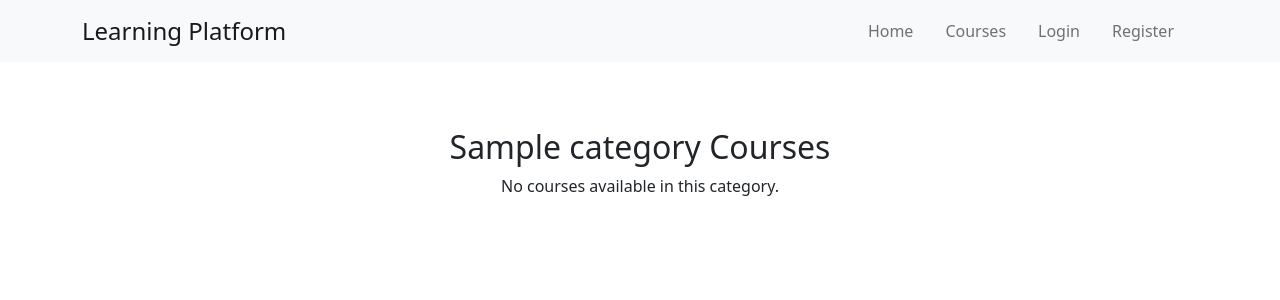
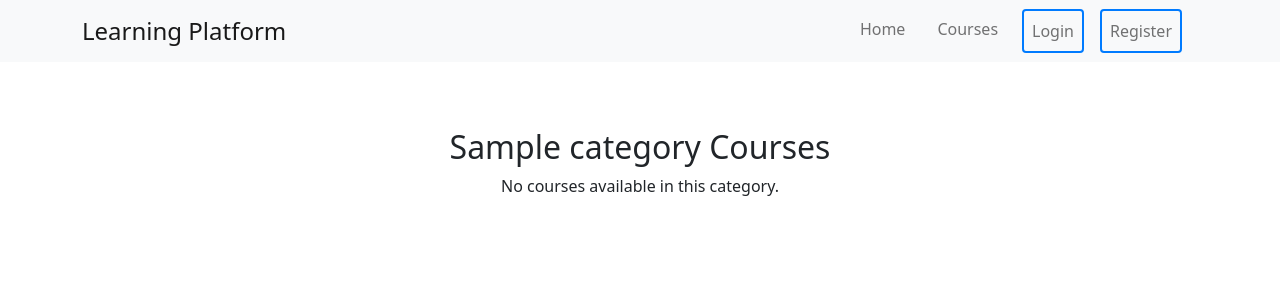
Before and after one commit to b2210356037/learning_platform, a Django app: page /courses/category/1/ in a window 1280 px wide. Shown: the top 300 px of the page. Run offline with Django 5.2, Linux system fonts and the light colour scheme; data comes from the database, SQL or seed files in the repository; both versions use the stored data as it was after the commit; tables that the repository leaves empty hold one stand-in row (values such as "Sample post"); parts of the project's set-up code (start-up, migrations or seed data) failed here and were passed over.

Commit message:
navbar_edit

```diff
--- a/learning_platform/templates/base.html
+++ b/learning_platform/templates/base.html
@@ -18,6 +18,18 @@
         }
         .nav-link {
             margin-right: 1rem; /* Adjust spacing between nav links */
+        }
+        .nav-link.login, .nav-link.register {
+            border: 2px solid #007bff; /* Frame color */
+            border-radius: 0.25rem; /* Rounded corners */
+            padding: 0.5rem 1rem; /* Padding around the text */
+            transition: all 0.3s ease; /* Smooth transition for all properties */
+        }
+        .nav-link.login:hover, .nav-link.register:hover {
+            background-color: #007bff; /* Background color on hover */
+            color: #fff; /* Text color on hover */
+            border-color: #0056b3; /* Darker border color on hover */
+            box-shadow: 0 4px 8px rgba(0, 0, 0, 0.2); /* Shadow effect */
         }
     </style>
 </head>
@@ -45,10 +57,10 @@
                     </li>
                     {% else %}
                     <li class="nav-item">
-                        <a class="nav-link" href="{% url 'login' %}">Login</a>
+                        <a class="nav-link login" href="{% url 'login' %}">Login</a>
                     </li>
                     <li class="nav-item">
-                        <a class="nav-link" href="{% url 'register' %}">Register</a>
+                        <a class="nav-link register" href="{% url 'register' %}">Register</a>
                     </li>
                     {% endif %}
                 </ul>
```
Also changed, not shown: learning_platform/db.sqlite3.
